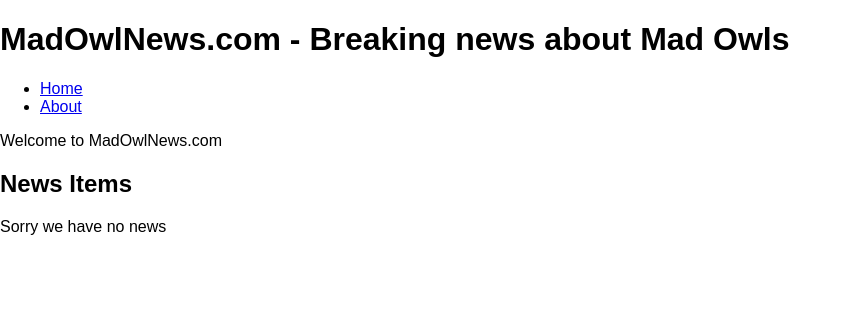
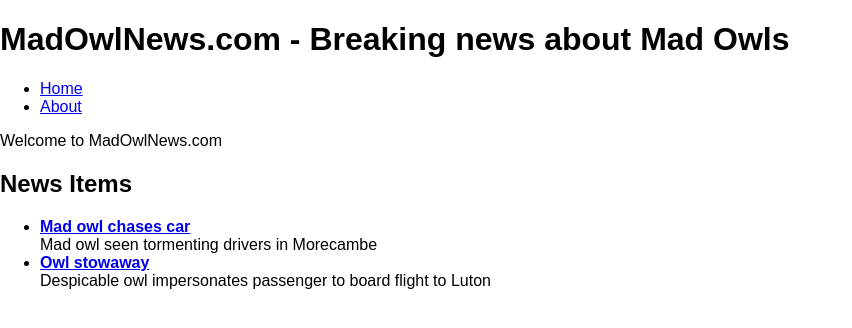
Before and after one commit to nurislam03/NewsPortal, a React (Create React App) app in the folder client/: page / in a window 1280 px wide. Shown: the top 328 px of the page, without its empty margins (0-852 px from the left). Built offline with nearby package versions, Linux system fonts and the light colour scheme.

Commit message:
added some fake news

```diff
--- a/client/src/actions/actions.js
+++ b/client/src/actions/actions.js
@@ -6,3 +6,10 @@ function newsReceived(news){
         news: news
     }
 }
+
+
+export function fetchNews(fakeNews){
+    return dispatch => {
+        dispatch(newsReceived(fakeNews));
+    }
+}
--- a/client/src/components/containers/News.js
+++ b/client/src/components/containers/News.js
@@ -1,8 +1,25 @@
 import React, { Component} from 'react';
 import NewsItemListing from '../presentation/NewsItemListing';
 import { connect } from 'react-redux'
+import { fetchNews } from '../../actions/actions'
 
 class News extends Component {
+
+    componentDidMount(){
+
+        var fakeNews = [{
+            id: '1',
+            title: 'Mad owl chases car',
+            teaser: 'Mad owl seen tormenting drivers in Morecambe'
+        }, {
+            id: '2',
+            title: 'Owl stowaway',
+            teaser: 'Despicable owl impersonates passenger to board flight to Luton'
+        }];
+
+        this.props.dispatch(fetchNews(fakeNews));
+    }
+
     render(){
 
         const newsItems = this.props.news.map( (news, i) => {
```
